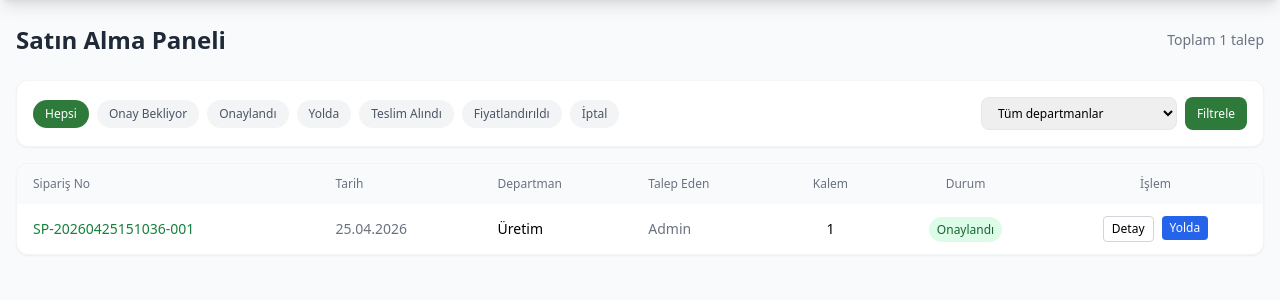
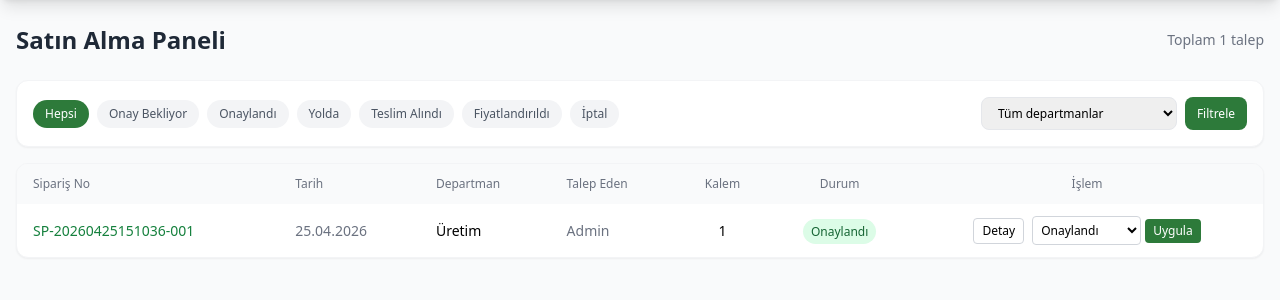
Before and after one commit to Erlau-Proje/erlau-app, a Flask app: page /satinalma/panel in a window 1280 px wide. Shown: the part 56-356 px from the top of the page. Run offline with Flask 3, Linux system fonts and the light colour scheme; a user stored in the database is signed in; data comes from the database, SQL or seed files in the repository; some libraries are stand-ins or nearby versions.

Commit message:
Durum yönetimi iyileştirildi
- Dashboard: tüm durum badge'leri eklendi (yolda, teslim_alindi, fiyatlandirildi)
- Panel: tek tıkla durum değişimi yerine dropdown + Uygula butonu
- Yeni route: /satinalma/durum/<id> — herhangi bir duruma geçiş

Co-Authored-By: Claude Sonnet 4.6 <noreply@anthropic.com>

```diff
--- a/app/routes.py
+++ b/app/routes.py
@@ -408,3 +408,16 @@ def teslim(talep_id):
     db.session.commit()
     flash('Sipariş teslim alındı olarak işaretlendi.', 'success')
     return redirect(url_for('satin_alma.panel'))
+
+@satin_alma.route('/durum/<int:talep_id>', methods=['POST'])
+@login_required
+@role_required('satinalma', 'admin')
+def durum_guncelle(talep_id):
+    talep = TalepFormu.query.get_or_404(talep_id)
+    yeni_durum = request.form.get('durum')
+    gecerli_durumlar = ['bekliyor', 'fiyatlandirildi', 'onaylandi', 'yolda', 'teslim_alindi', 'iptal']
+    if yeni_durum in gecerli_durumlar:
+        talep.durum = yeni_durum
+        db.session.commit()
+        flash('Durum güncellendi.', 'success')
+    return redirect(url_for('satin_alma.panel'))
--- a/app/templates/satinalma_panel.html
+++ b/app/templates/satinalma_panel.html
@@ -58,28 +58,22 @@
             {% else %}<span class="bg-blue-100 text-blue-800 px-2 py-1 rounded-full text-xs">{{ talep.durum }}</span>{% endif %}
           </td>
           <td class="px-4 py-3 text-center">
-            <div class="flex gap-2 justify-center flex-wrap">
+            <div class="flex gap-2 justify-center items-center flex-wrap">
               <a href="{{ url_for('main.talep_detay', talep_id=talep.id) }}" class="text-xs border border-gray-300 px-2 py-1 rounded hover:bg-gray-50">Detay</a>
-              {% if talep.durum == 'bekliyor' %}
+              {% if talep.durum in ['bekliyor', 'fiyatlandirildi'] %}
               <a href="{{ url_for('satin_alma.fiyatlandir', talep_id=talep.id) }}" class="text-xs bg-purple-600 text-white px-2 py-1 rounded hover:bg-purple-700">Fiyatlandır</a>
-              <form method="POST" action="{{ url_for('satin_alma.iptal', talep_id=talep.id) }}" class="inline">
-                <button type="submit" class="text-xs bg-red-500 text-white px-2 py-1 rounded hover:bg-red-600">İptal</button>
-              </form>
-              {% elif talep.durum == 'fiyatlandirildi' %}
-              <a href="{{ url_for('satin_alma.fiyatlandir', talep_id=talep.id) }}" class="text-xs border border-purple-400 text-purple-600 px-2 py-1 rounded hover:bg-purple-50">Düzenle</a>
-              <form method="POST" action="{{ url_for('satin_alma.onayla', talep_id=talep.id) }}" class="inline">
-                <button type="submit" class="text-xs bg-green-600 text-white px-2 py-1 rounded hover:bg-green-700">Onayla</button>
-              </form>
-              <form method="POST" action="{{ url_for('satin_alma.iptal', talep_id=talep.id) }}" class="inline">
-                <button type="submit" class="text-xs bg-red-500 text-white px-2 py-1 rounded hover:bg-red-600">İptal</button>
-              </form>
-              {% elif talep.durum == 'onaylandi' %}
-              <form method="POST" action="{{ url_for('satin_alma.yolda', talep_id=talep.id) }}" class="inline">
-                <button type="submit" class="text-xs bg-blue-600 text-white px-2 py-1 rounded hover:bg-blue-700">Yolda</button>
-              </form>
-              {% elif talep.durum == 'yolda' %}
-              <form method="POST" action="{{ url_for('satin_alma.teslim', talep_id=talep.id) }}" class="inline">
-                <button type="submit" class="text-xs bg-gray-600 text-white px-2 py-1 rounded hover:bg-gray-700">Teslim Alındı</button>
+              {% endif %}
+              {% if talep.durum != 'teslim_alindi' %}
+              <form method="POST" action="{{ url_for('satin_alma.durum_guncelle', talep_id=talep.id) }}" class="inline flex items-center gap-1">
+                <select name="durum" class="text-xs border border-gray-300 rounded px-1 py-1 bg-white">
+                  <option value="bekliyor" {% if talep.durum == 'bekliyor' %}selected{% endif %}>Onay Bekliyor</option>
+                  <option value="fiyatlandirildi" {% if talep.durum == 'fiyatlandirildi' %}selected{% endif %}>Fiyatlandırıldı</option>
+                  <option value="onaylandi" {% if talep.durum == 'onaylandi' %}selected{% endif %}>Onaylandı</option>
+                  <option value="yolda" {% if talep.durum == 'yolda' %}selected{% endif %}>Yolda</option>
+                  <option value="teslim_alindi">Teslim Alındı</option>
+                  <option value="iptal" {% if talep.durum == 'iptal' %}selected{% endif %}>İptal</option>
+                </select>
+                <button type="submit" class="text-xs erlau-green text-white px-2 py-1 rounded hover:opacity-90">Uygula</button>
               </form>
               {% endif %}
             </div>
```
Also changed, not shown: app/templates/dashboard.html (+7 -1 lines).
